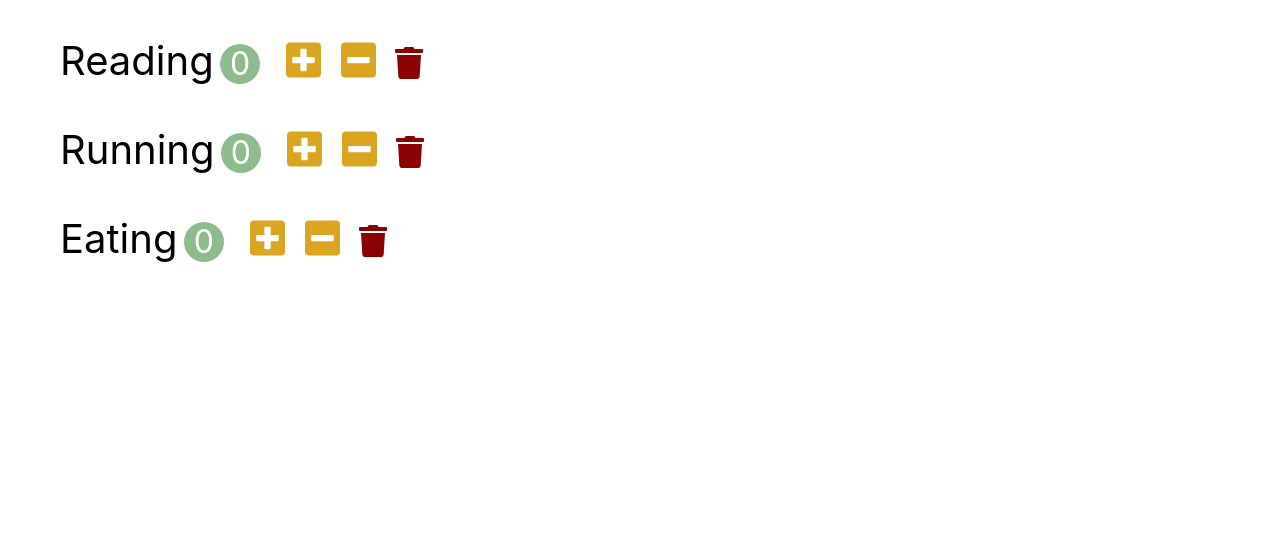
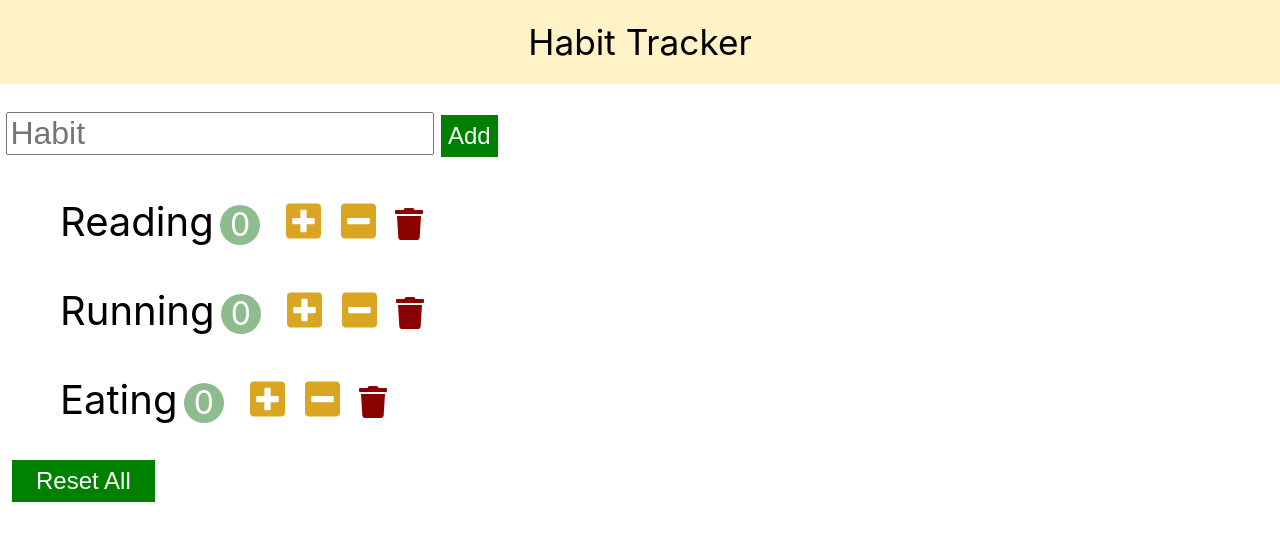
Before and after one commit to songa0/TIL, a React (Create React App) app in the folder React/Chapter4/habit-tracker/: page / in a window 1280 px wide. Shown: the top 540 px of the page. Built offline with nearby package versions, Linux system fonts and the light colour scheme.

Commit message:
add input box

```diff
--- a/React/Chapter4/habit-tracker/src/app.css
+++ b/React/Chapter4/habit-tracker/src/app.css
@@ -42,3 +42,31 @@
   vertical-align: baseline;
   color: darkred;
 }
+
+.habit-reset {
+  color: white;
+  background-color: green;
+  font-size: 1.5rem;
+  margin: 0 0.5em;
+  padding: 0.3em 1em;
+}
+
+.habit-input {
+  margin: 0.2em;
+  font-size: 2rem;
+}
+
+.habit-add {
+  color: white;
+  background-color: green;
+  font-size: 1.5rem;
+  padding: 0.3em;
+}
+
+.habit-header {
+  background-color: rgb(255, 242, 198);
+  font-size: 2.2rem;
+  padding: 0.6em;
+  margin-bottom: 0.6em;
+  text-align: center;
+}
--- a/React/Chapter4/habit-tracker/src/app.jsx
+++ b/React/Chapter4/habit-tracker/src/app.jsx
@@ -1,8 +1,29 @@
 import './app.css';
+import React, { Component } from 'react';
 import Habits from './components/habits';
 
-function App() {
-  return <Habits/>
+class App extends Component{
+  state = {
+
+  };
+
+  render() {
+    return (
+
+      <>
+        <header className="habit-header">Habit Tracker</header>
+        <input type="text" placeholder="Habit" className="habit-input"/><button className="habit-add">Add</button>
+        <Habits />
+        <button className='habit-reset'>Reset All</button>
+
+        </>
+    )
+
+      ;
+
+
+  }
+
 }
 
 export default App;
--- a/React/Chapter4/habit-tracker/src/components/habits.jsx
+++ b/React/Chapter4/habit-tracker/src/components/habits.jsx
@@ -25,9 +25,7 @@
         this.setState({ habits: habits });
     }
     handleDelete = (habit) => {
-        const habits = [...this.state.habits];
-        const index = habits.indexOf(habit);
-        habits.splice(index, 1);
+        const habits = this.state.habits.filter(item => item.id !== habit.id);
         this.setState({ habits: habits });
     }
     render() {
```
